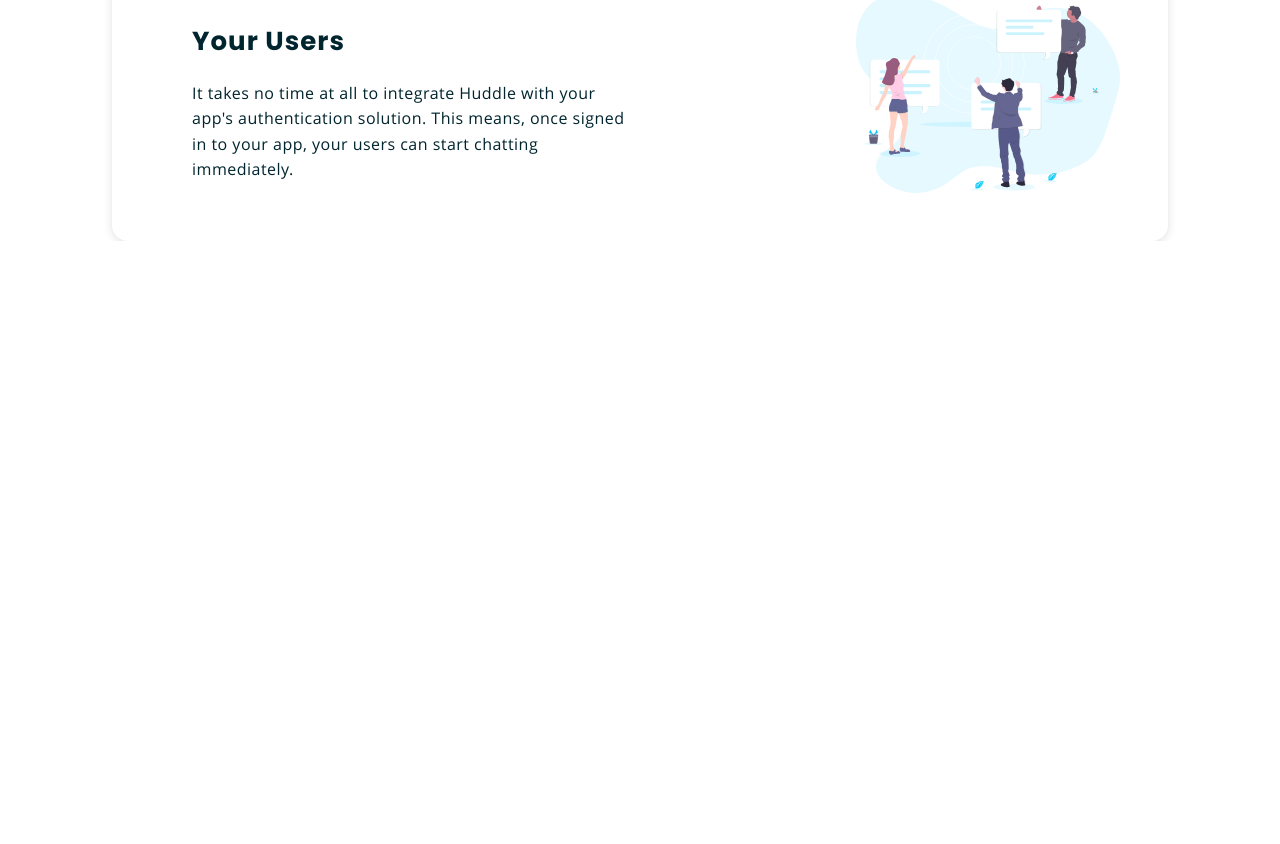
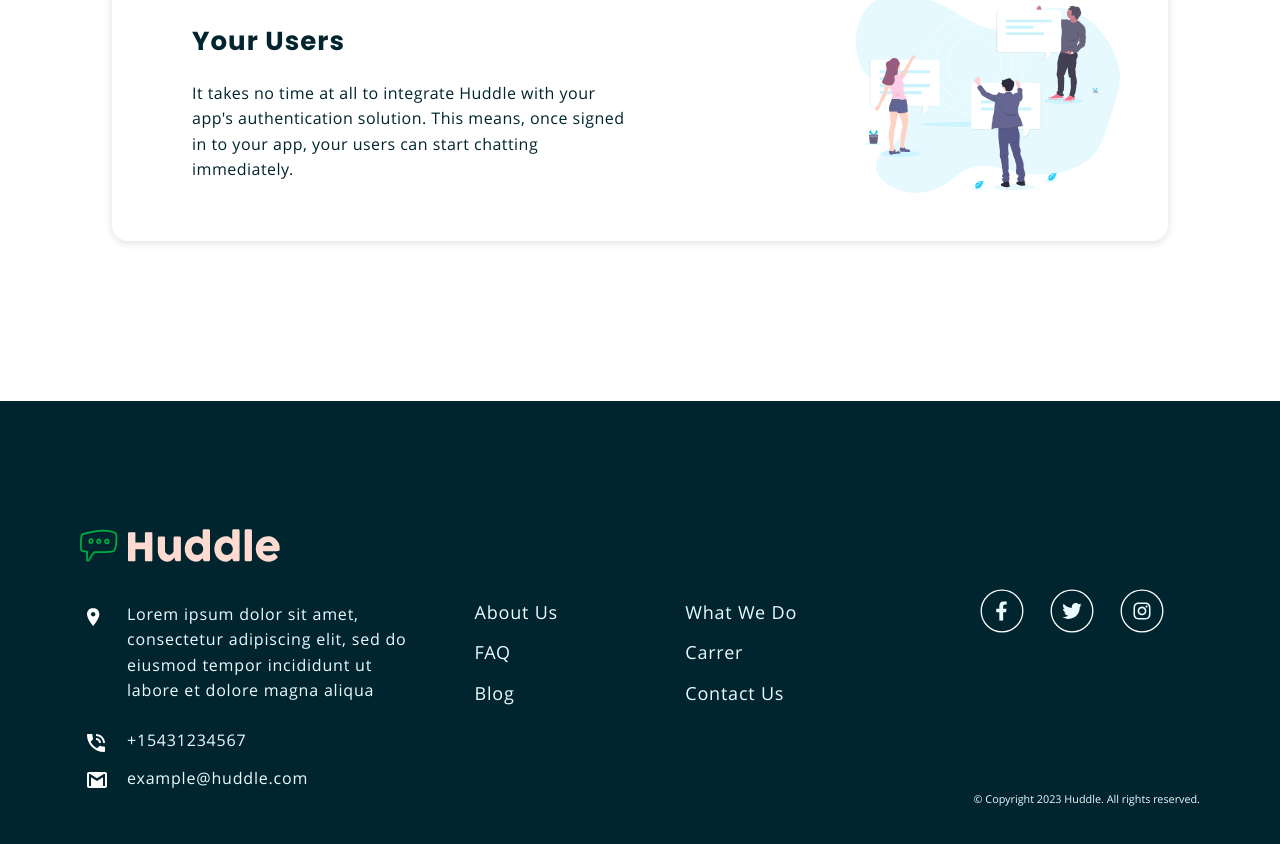
Before and after one commit to WebDevMirza/huddle-lp-alternate, a React (Vite) app: page / in a window 1280 px wide. Shown: the part 1610-2454 px from the top of the page. Before the commit the page ends 1851 px from the top, so only its background shows below. Built offline with nearby package versions, Linux system fonts and the light colour scheme.

Commit message:
footer section is completed

```diff
--- a/src/assets/styles/basic.css
+++ b/src/assets/styles/basic.css
@@ -9,7 +9,8 @@
   width: min(var(--mobile), 100% - 2rem);
   margin-inline: auto;
 
-  /* border: 4px dotted red; */
+  /* border: 4px dotted red;
+  min-height: 400px; */
 }
 
 .hero-section {
--- /dev/null
+++ b/src/assets/styles/footer.css
@@ -0,0 +1,146 @@
+.bg-footer {
+  background-color: var(--VeryDarkCyan);
+  color: var(--VeryPaleCyan);
+}
+
+.footer-wrapper {
+  --vspacing: 10rem;
+  padding-top: 8rem;
+}
+
+.footer-body {
+  --vallspacing: 1.5rem;
+
+  display: grid;
+  grid-template-columns: 1fr;
+  gap: 3rem;
+
+  /* Top spacing with bg */
+  padding-top: 1rem;
+  letter-spacing: 0.05em;
+}
+
+.footer-body a {
+  color: inherit;
+}
+
+.footer-logo img {
+  filter: invert(1);
+  width: 200px;
+}
+
+.footer-contact > * + * {
+  margin-left: 47px;
+}
+
+.footer-text,
+.tel,
+.email {
+  position: relative;
+}
+
+.email {
+  --vallspacing: 0.75rem;
+}
+
+.footer-text::after,
+.tel::after,
+.email::after {
+  position: absolute;
+  content: "";
+  background-repeat: no-repeat;
+  width: 30px;
+  height: 30px;
+  left: -40px;
+}
+
+.footer-text::after {
+  background-image: url("../images/icon-location.svg");
+  top: 6px;
+}
+
+.tel::after {
+  background-image: url("../images/icon-phone.svg");
+  top: 6px;
+}
+
+.email::after {
+  background-image: url("../images/icon-email.svg");
+  top: 6px;
+}
+
+/* nav */
+.footer-nav {
+  --vallspacing: 0.75rem;
+  font-size: 1.125rem;
+  padding-left: 0.325rem;
+}
+
+.footer-nav a:hover {
+  color: var(--Pink);
+  text-decoration: underline;
+  text-underline-offset: 4px;
+  text-decoration-color: white;
+}
+
+/* Social */
+.social {
+  display: flex;
+  justify-content: center;
+  align-items: center;
+  gap: 0.25rem;
+}
+
+.social a {
+  display: block;
+  scale: 0.65;
+  padding: 1rem;
+  border: 2px solid white;
+  border-radius: 50%;
+}
+
+.social a:hover > svg *,
+.social a:hover,
+.social a:focus > svg *,
+.social a:focus {
+  fill: var(--Pink);
+  border-color: var(--Pink);
+}
+
+.social a:focus-visible {
+  outline-color: var(--Pink);
+}
+
+svg {
+  fill: var(--VeryPaleCyan);
+  display: inline-block;
+}
+
+.copyright {
+  padding: 2rem 0;
+  text-align: center;
+  font-size: 0.675rem;
+}
+
+@media (min-width: 1024px) {
+  .footer-body {
+    grid-template-columns: 4fr 5fr 3fr;
+    align-items: start;
+  }
+  .footer-nav ul {
+    --vallspacing: 0;
+    margin-top: 0.5rem;
+    display: grid;
+    grid-template-columns: 1fr 1fr;
+  }
+
+  .footer-nav ul li {
+    margin-top: 0.75rem;
+  }
+
+  .copyright {
+    text-align: right;
+    padding-top: 0;
+    padding-bottom: 3rem;
+  }
+}
--- /dev/null
+++ b/src/compo/Footer.jsx
@@ -0,0 +1,105 @@
+import "../assets/styles/footer.css";
+import Logo from "../assets/images/logo.svg";
+
+export const Footer = () => {
+  return (
+    <>
+      <div className="holder">
+        <div className="footer-wrapper flow">
+          <div className="footer-logo">
+            <img src={Logo} alt="Huddle" />
+          </div>
+          <div className="footer-body">
+            <ul className="footer-contact flow-all">
+              <li></li>
+              <li className="footer-text">
+                <p>
+                  Lorem ipsum dolor sit amet, consectetur adipiscing elit, sed do eiusmod tempor incididunt ut labore et
+                  dolore magna aliqua
+                </p>
+              </li>
+              <li className="tel">
+                <a href="tel:+15431234567">+15431234567</a>
+              </li>
+              <li className="email">
+                <a href="mailto:example@huddle.com">example@huddle.com</a>
+              </li>
+            </ul>
+
+            <nav className="footer-nav">
+              <ul className="flow-all">
+                <li>
+                  <a href="#">About Us</a>
+                </li>
+                <li>
+                  <a href="#">What We Do</a>
+                </li>
+                <li>
+                  <a href="#">FAQ</a>
+                </li>
+                <li>
+                  <a href="#">Carrer</a>
+                </li>
+                <li>
+                  <a href="#">Blog</a>
+                </li>
+                <li>
+                  <a href="#">Contact Us</a>
+                </li>
+              </ul>
+            </nav>
+
+            {/* Social Stuffs */}
+            <ul className="social">
+              <li className="facebook">
+                <a href="#" aria-label="visit our facebook page">
+                  <svg
+                    role="img"
+                    aria-hidden="true"
+                    width="30"
+                    height="30"
+                    xmlns="http://www.w3.org/2000/svg"
+                    viewBox="-50 0 448 512"
+                  >
+                    <path d="M279.14 288l14.22-92.66h-88.91v-60.13c0-25.35 12.42-50.06 52.24-50.06h40.42V6.26S260.43 0 225.36 0c-73.22 0-121.08 44.38-121.08 124.72v70.62H22.89V288h81.39v224h100.17V288z" />
+                  </svg>
+                </a>
+              </li>
+
+              <li className="twitter">
+                <a href="#" aria-label="visit our twitter page">
+                  <svg
+                    role="img"
+                    aria-hidden="true"
+                    xmlns="http://www.w3.org/2000/svg"
+                    viewBox="0 0 512 512"
+                    width="30"
+                    height="30"
+                  >
+                    <path d="M459.37 151.716c.325 4.548.325 9.097.325 13.645 0 138.72-105.583 298.558-298.558 298.558-59.452 0-114.68-17.219-161.137-47.106 8.447.974 16.568 1.299 25.34 1.299 49.055 0 94.213-16.568 130.274-44.832-46.132-.975-84.792-31.188-98.112-72.772 6.498.974 12.995 1.624 19.818 1.624 9.421 0 18.843-1.3 27.614-3.573-48.081-9.747-84.143-51.98-84.143-102.985v-1.299c13.969 7.797 30.214 12.67 47.431 13.319-28.264-18.843-46.781-51.005-46.781-87.391 0-19.492 5.197-37.36 14.294-52.954 51.655 63.675 129.3 105.258 216.365 109.807-1.624-7.797-2.599-15.918-2.599-24.04 0-57.828 46.782-104.934 104.934-104.934 30.213 0 57.502 12.67 76.67 33.137 23.715-4.548 46.456-13.32 66.599-25.34-7.798 24.366-24.366 44.833-46.132 57.827 21.117-2.273 41.584-8.122 60.426-16.243-14.292 20.791-32.161 39.308-52.628 54.253z" />
+                  </svg>
+                </a>
+              </li>
+
+              <li className="instagram">
+                <a href="#" aria-label="visit our instagram page">
+                  <svg
+                    role="img"
+                    aria-hidden="true"
+                    xmlns="http://www.w3.org/2000/svg"
+                    viewBox="0 0 448 512"
+                    width="30"
+                    height="30"
+                  >
+                    <path d="M224.1 141c-63.6 0-114.9 51.3-114.9 114.9s51.3 114.9 114.9 114.9S339 319.5 339 255.9 287.7 141 224.1 141zm0 189.6c-41.1 0-74.7-33.5-74.7-74.7s33.5-74.7 74.7-74.7 74.7 33.5 74.7 74.7-33.6 74.7-74.7 74.7zm146.4-194.3c0 14.9-12 26.8-26.8 26.8-14.9 0-26.8-12-26.8-26.8s12-26.8 26.8-26.8 26.8 12 26.8 26.8zm76.1 27.2c-1.7-35.9-9.9-67.7-36.2-93.9-26.2-26.2-58-34.4-93.9-36.2-37-2.1-147.9-2.1-184.9 0-35.8 1.7-67.6 9.9-93.9 36.1s-34.4 58-36.2 93.9c-2.1 37-2.1 147.9 0 184.9 1.7 35.9 9.9 67.7 36.2 93.9s58 34.4 93.9 36.2c37 2.1 147.9 2.1 184.9 0 35.9-1.7 67.7-9.9 93.9-36.2 26.2-26.2 34.4-58 36.2-93.9 2.1-37 2.1-147.8 0-184.8zM398.8 388c-7.8 19.6-22.9 34.7-42.6 42.6-29.5 11.7-99.5 9-132.1 9s-102.7 2.6-132.1-9c-19.6-7.8-34.7-22.9-42.6-42.6-11.7-29.5-9-99.5-9-132.1s-2.6-102.7 9-132.1c7.8-19.6 22.9-34.7 42.6-42.6 29.5-11.7 99.5-9 132.1-9s102.7-2.6 132.1 9c19.6 7.8 34.7 22.9 42.6 42.6 11.7 29.5 9 99.5 9 132.1s2.7 102.7-9 132.1z" />
+                  </svg>
+                </a>
+              </li>
+            </ul>
+          </div>
+        </div>
+        <div className="copyright">&copy; Copyright 2023 Huddle. All rights reserved.</div>
+      </div>
+    </>
+  );
+};
--- a/src/pages/Home.jsx
+++ b/src/pages/Home.jsx
@@ -5,6 +5,7 @@
 
 import "../assets/styles/basic.css";
 import Data from "../assets/data/Data.json";
+import { Footer } from "../compo/Footer";
 
 export const Home = () => {
   const [data, setData] = useState(Data);
@@ -26,10 +27,12 @@
             </div>
           </section>
         </main>
-        <footer></footer>
+        <footer className="bg-footer">
+          <Footer />
+        </footer>
       </div>
     </>
   );
 };
 
-// 1. footer
+// 1. footer - add content
```
Also changed, not shown: 1 other file (tests, documents, lock files or other folders).
